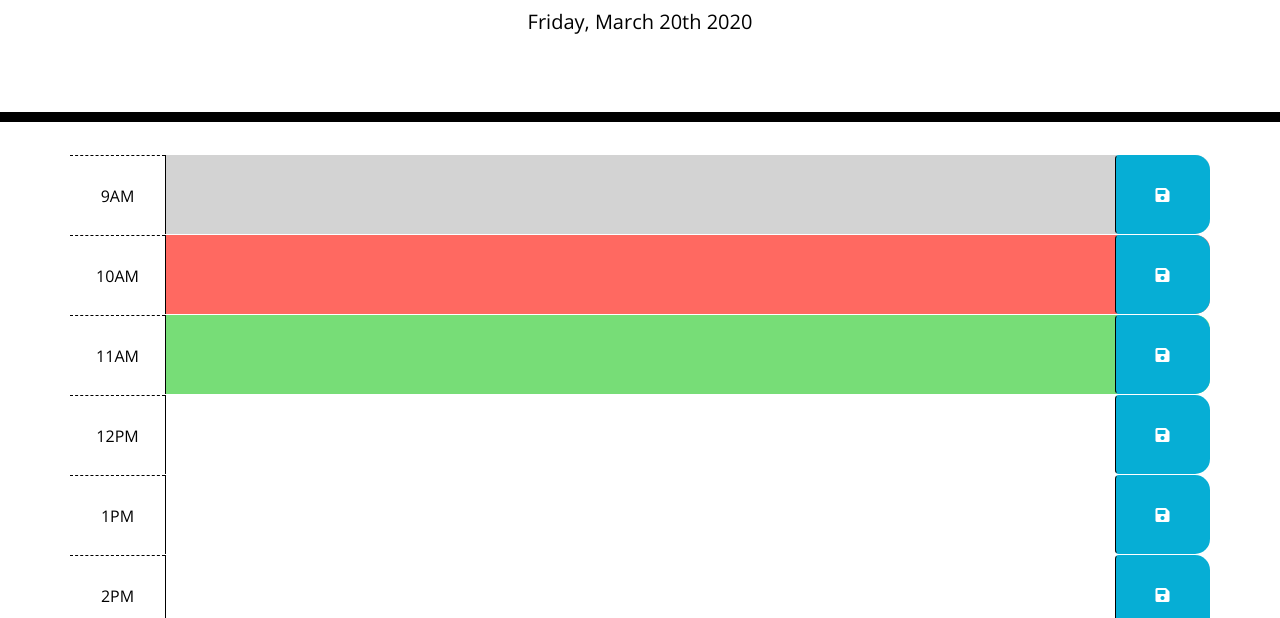
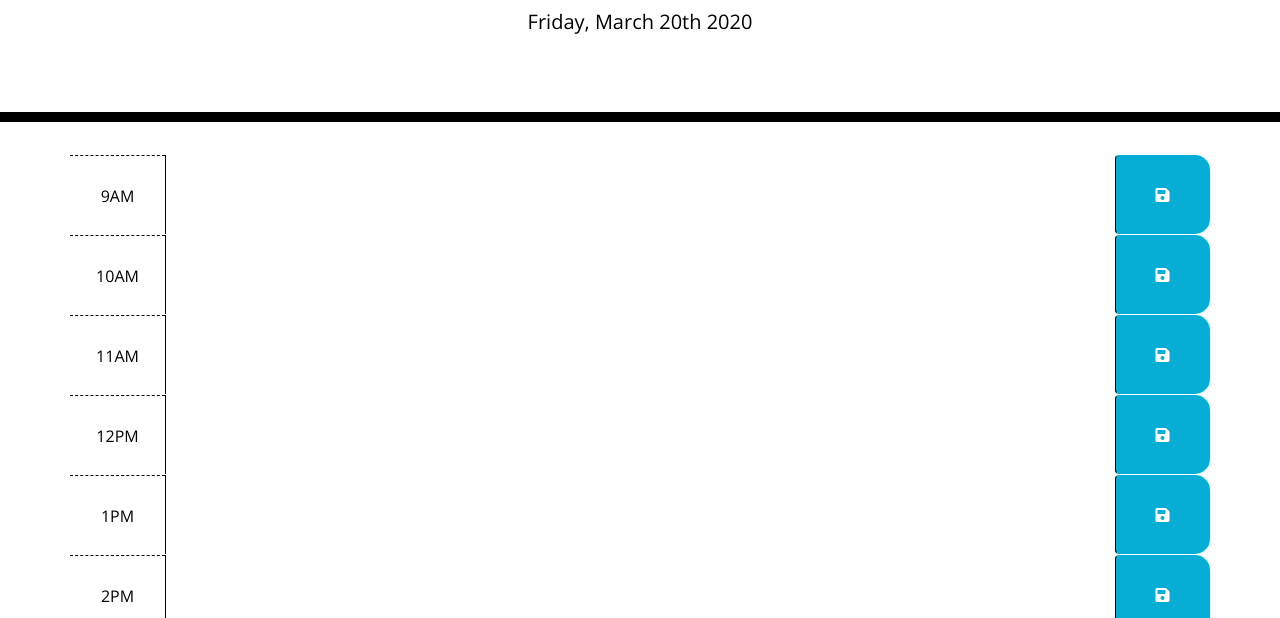
Before and after one commit to ac0712148/work-day-scheduler, a plain HTML site: page index.html in a window 1280 px wide. Shown: the part 182-800 px from the top of the page. Drawn offline with nearby package versions, Linux system fonts and the light colour scheme.

Commit message:
removed unnecessary comments

```diff
--- a/index.html
+++ b/index.html
@@ -19,14 +19,8 @@
     <p id="currentDay" class="lead"></p>
   </header>
   <div class="container">
-    <!-- use class for "past", "present", and "future" to apply styles
-        to the time-block divs accordingly. (you'll need to do this in your
-        JavaScript code. Don't forget to delete this comment when you are done.
-        The classes are used as examples below and should be removed from the html
-        in the finished product.) -->
 
-    <!-- example of a past time block -->
-    <div id="hour-9" class="row time-block past ">
+    <div id="hour-9" class="row time-block">
       <div class="col-md-1 hour">
         9AM
       </div>
@@ -35,8 +29,7 @@
       <button class="btn saveBtn col-md-1"><i class="fas fa-save"></i></button>
     </div>
 
-    <!-- example of a present time block -->
-    <div id="hour-10" class="row time-block present">
+    <div id="hour-10" class="row time-block">
       <div class="col-md-1 hour">
         10AM
       </div>
@@ -45,8 +38,7 @@
       <button class="btn saveBtn col-md-1"><i class="fas fa-save"></i></button>
     </div>
 
-    <!-- example of a future time block -->
-    <div id="hour-11" class="row time-block future">
+    <div id="hour-11" class="row time-block">
       <div class="col-md-1 hour">
         11AM
       </div>
@@ -107,9 +99,7 @@
     <script src="https://code.jquery.com/jquery-3.4.1.min.js"></script>
     <script src="https://cdnjs.cloudflare.com/ajax/libs/moment.js/2.24.0/moment.min.js"></script>
 
-    <!-- link your javascript files here. (Must be after jquery is linked!
-      You should be able to explain why that is to be "employer ready".) -->
-    <script type = "text/JavaScript" src ="https://momentjs.com/downloads/moment.min.js"></script>
+    <script type = "text/JavaScript" src ="https://momentjs.com/downloads/moment.min.js" SameSite="None"></script>
     <script src="./script.js"></script>
 </body>
 
```
